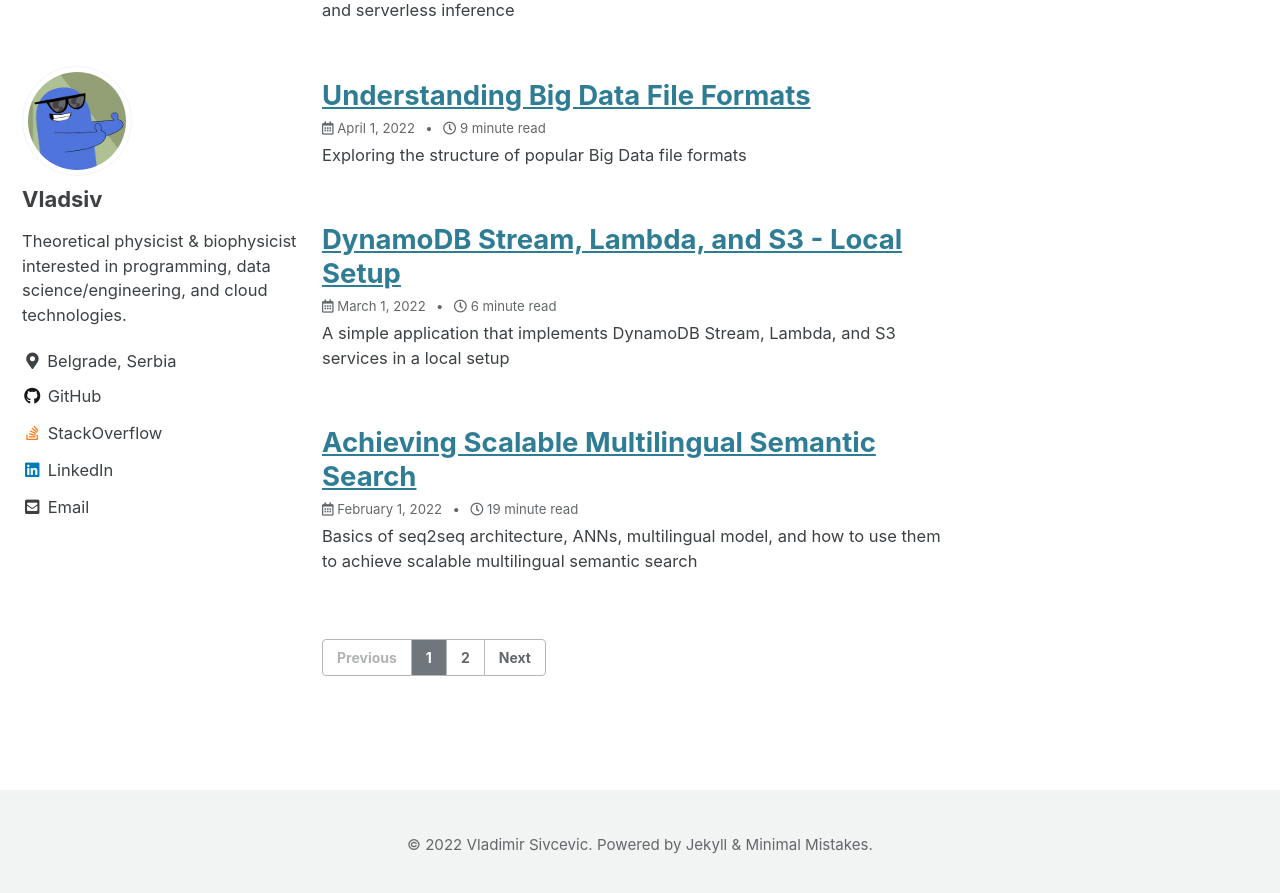
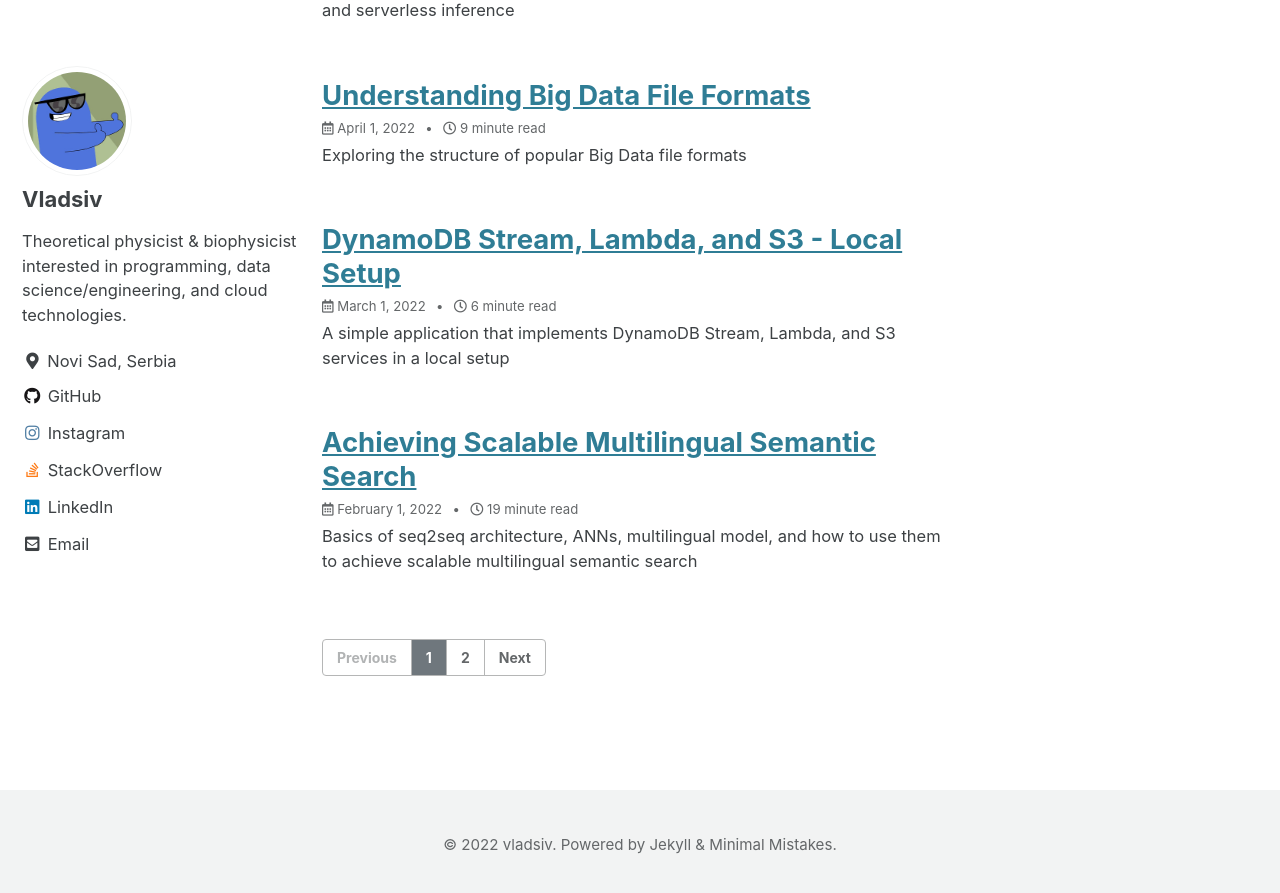
Before and after one commit to VladimirSiv/VladimirSiv.github.io, a Jekyll site: the page built from index.html, in a window 1280 px wide and 900 px high, scrolled down 530 px. Shown: the top 893 px of the window. Built offline with Jekyll 4.4.1, drawn with Linux system fonts in a browser that asks for light colours; cached includes are drawn as plain includes; the list of posts is cut into pages by our own code.

Commit message:
Fix favicon, site title, instagram, about

```diff
--- a/_config.yml
+++ b/_config.yml
@@ -17,10 +17,10 @@ minimal_mistakes_skin2   : "dark"
 
 # Site Settings
 locale                   : "en-US"
-title                    : "Vladsiv"
+title                    : "vladsiv"
 title_separator          : "-"
 subtitle                 : # site tagline that appears below site title in masthead
-name                     : "Vladimir Sivcevic"
+name                     : "vladsiv"
 port                     : 4000
 host                     : "0.0.0.0"
 description              : "Blogging about things that interest me"
@@ -108,7 +108,7 @@ author:
   name             : "Vladsiv"
   avatar           : "/assets/images/avatar.jpg"
   bio              : "Theoretical physicist & biophysicist interested in programming, data science/engineering, and cloud technologies."
-  location         : "Belgrade, Serbia"
+  location         : "Novi Sad, Serbia"
   email            : "vladsiv@protonmail.com"
   links:
     - label: "Twitter"
@@ -128,7 +128,7 @@ author:
       # url:
     - label: "Instagram"
       icon: "fab fa-fw fa-instagram"
-      # url:
+      url: https://www.instagram.com/vlad__siv/
     - label: "StackOverflow"
       icon: "fab fa-fw fa-stack-overflow"
       url: https://stackoverflow.com/users/10947997/vlad-siv
--- a/_includes/head/custom.html
+++ b/_includes/head/custom.html
@@ -2,4 +2,12 @@
 
 <!-- insert favicons. use https://realfavicongenerator.net/ -->
 
+<link rel="apple-touch-icon" sizes="180x180" href="/apple-touch-icon.png">
+<link rel="icon" type="image/png" sizes="32x32" href="/favicon-32x32.png">
+<link rel="icon" type="image/png" sizes="16x16" href="/favicon-16x16.png">
+<link rel="manifest" href="/site.webmanifest">
+<link rel="mask-icon" href="/safari-pinned-tab.svg" color="#5bbad5">
+<meta name="msapplication-TileColor" content="#da532c">
+<meta name="theme-color" content="#ffffff">
+
 <!-- end custom head snippets -->
```
Also changed, not shown: _pages/about.md (+1 -1 lines), browserconfig.xml (added, +9 -0 lines), android-chrome-192x192.png (added), android-chrome-256x256.png (added), apple-touch-icon.png (added), favicon-16x16.png (added), favicon-32x32.png (added), favicon.ico (added), mstile-150x150.png (added), safari-pinned-tab.svg (added), site.webmanifest (added).
